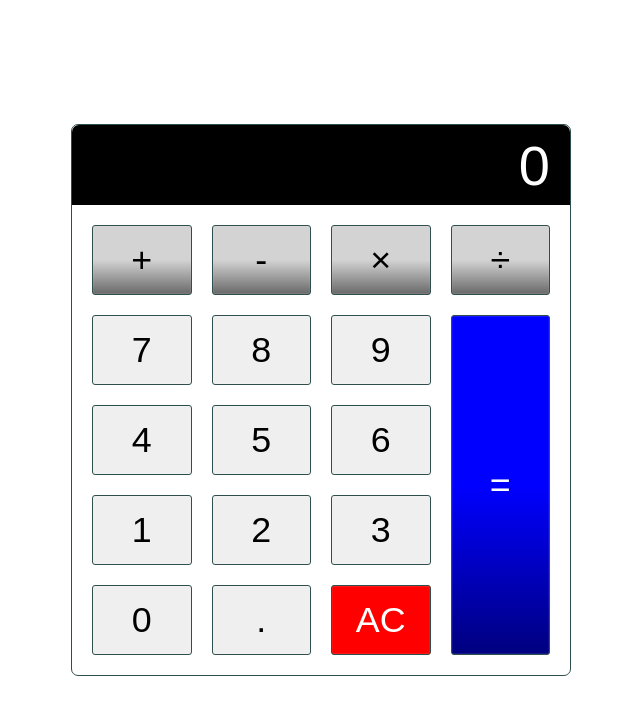
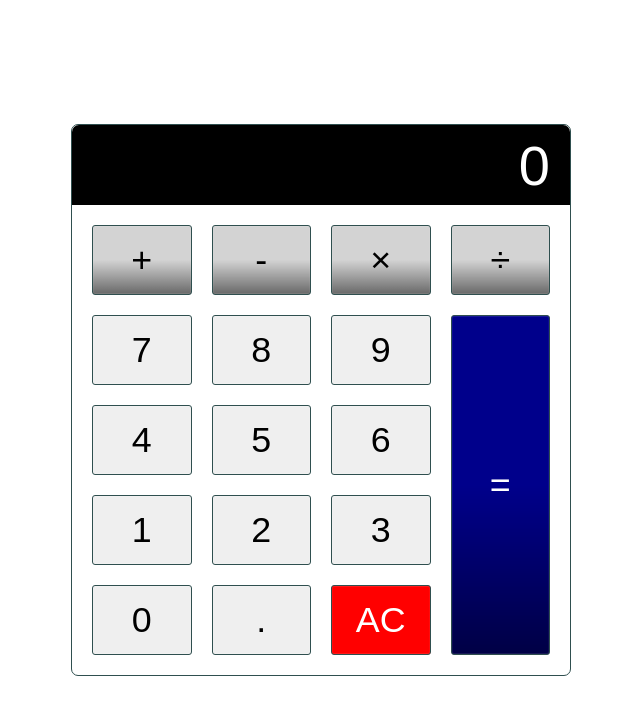
Before and after one commit to PZagorcheff/Calculator_WebApp, a plain HTML site: page src/index.html in a window 1280 px wide. In both pictures the pointer is over the button 819 px from the left and 485 px from the top of the page. Shown: the whole page, without its empty margins (319-959 px from the left). Drawn offline with Linux system fonts and the light colour scheme.

Commit message:
Update style.css
- Add hover effect to equal sign and buttons.

```diff
--- a/src/src/CSS/styles.css
+++ b/src/src/CSS/styles.css
@@ -59,6 +59,10 @@ html {
     grid-area: 2 / 4 / 6 /5;
 }
 
+.equal-sign:hover {
+    background-color: darkblue;
+}
+
 button {
     height: 70px;
     border-radius: 3px;
@@ -73,3 +77,7 @@ button {
                 inset 0 -1px 0 0 rgba(255, 255, 255, .05),
                       0 1px 0 0 rgba(255, 255, 255, .05);
 }
+
+button:hover {
+    background-color: #e1e1e1;
+}
```
